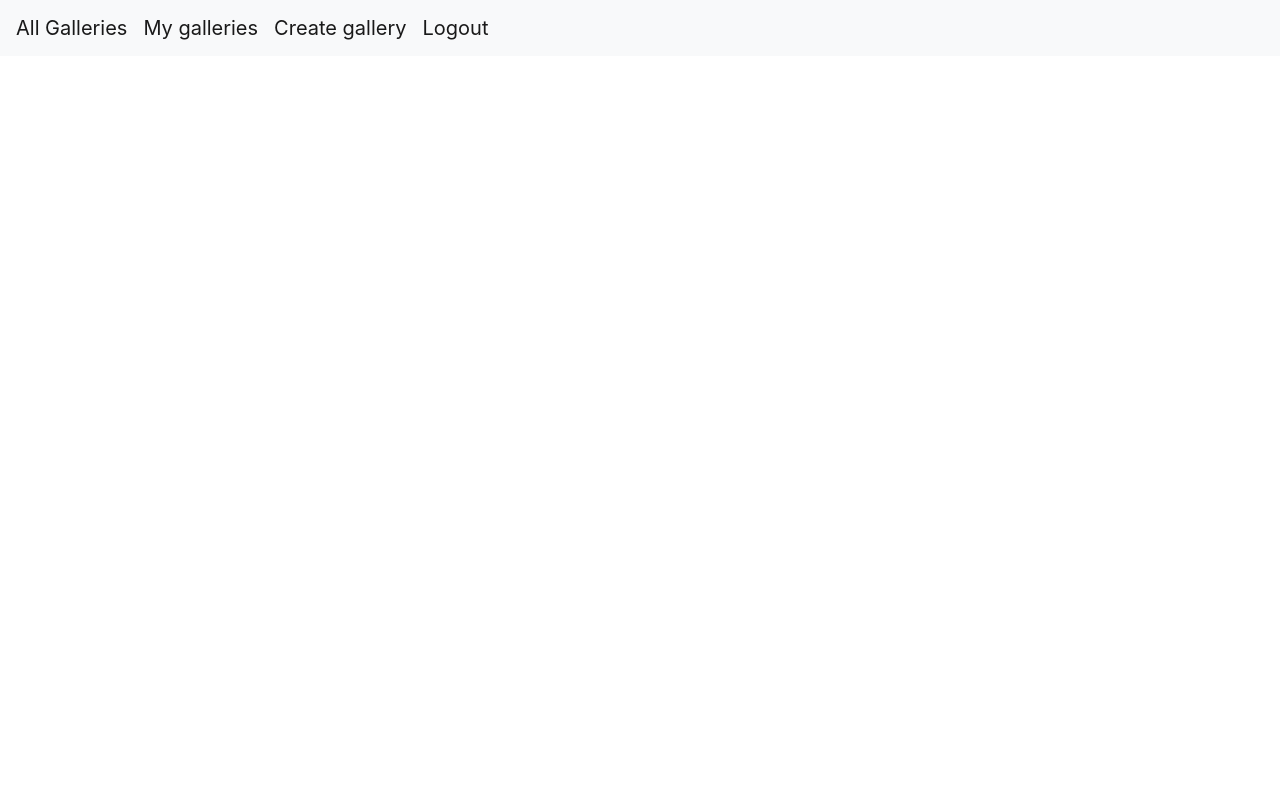
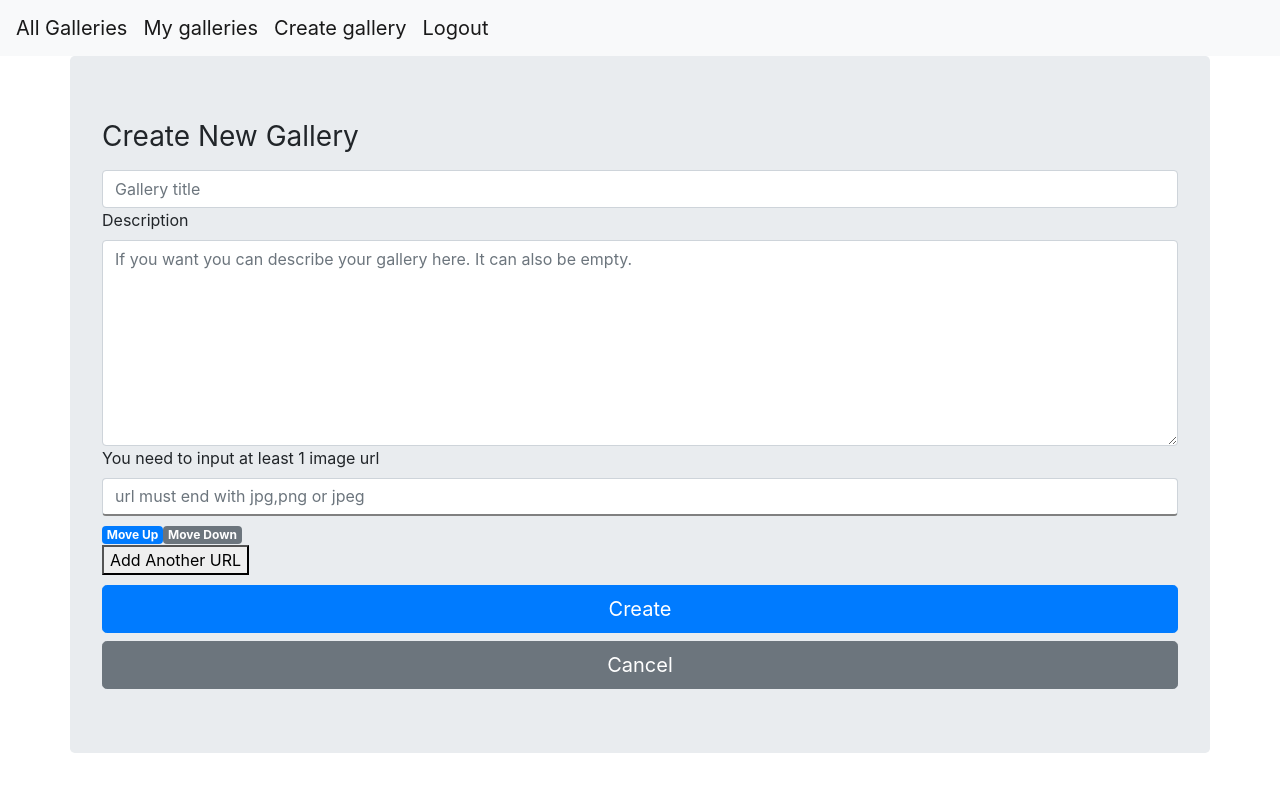
Before and after one commit to petarkaranovic/zavrsni_galleries_app, a Vue app: page /create in a window 1280 px wide. Shown: the top 792 px of the page. Built offline with nearby package versions, Linux system fonts and the light colour scheme; sample sign-in values are in the browser's storage.

Commit message:
Create gallery vue added

```diff
--- /dev/null
+++ b/src/components/galleriesViews/CreateGallery.vue
@@ -0,0 +1,132 @@
+<template>
+<div class="container jumbotron">
+  <form @submit.prevent="createGallery" class="form-signin">
+    <h1 class="h3 mb-3 font-weight-normal">Create New Gallery</h1>
+    <label for="inputGalleryTitle" class="sr-only">Title of the Gallery</label>
+    <input
+      v-model="title"
+      type="text"
+      id="inputGalleryTitle"
+      class="form-control"
+      placeholder="Gallery title"
+      required
+      minlength="2"
+      maxlength="255"
+    >
+     <div v-if="errors">
+        <error-form v-if="errors.title">{{errors.title[0]}}</error-form>
+      </div>
+
+    <label for="inputDescription">Description</label>
+    <textarea
+      id="inputDescription"
+      class="form-control"
+      rows="8" cols="80"
+      v-model="description"
+      placeholder="If you want you can describe your gallery here. It can also be empty.">
+    </textarea>
+     <div v-if="errors">
+        <error-form v-if="errors.description">{{errors.description[0]}}</error-form>
+      </div>
+
+    <div class="imgUrlContainer">
+      <label>You need to input at least 1 image url</label>
+      <span id="imgSpan" v-for="(num, key) in counter" :key="key">
+        <input
+          v-model="images[key].url"
+          type="url"
+          id="inputImageUrl"
+          class="form-control"
+          required
+          placeholder="url must end with jpg,png or jpeg"
+          pattern="https?://.+(png|jpg|jpeg)"
+          title="Url must end with jpg,png or jpeg"
+        />
+     <div v-if="errors">
+        <error-form v-if="errors.images">At least one image is required</error-form>
+        <error-form v-if="errors[`images.${key}.url`]">Invalid format</error-form>
+      </div>
+
+        <a v-show="num > 1" @click.prevent="removeInput(key)" class="badge badge-danger" href="#">Remove</a>
+        <div>
+          <a @click.prevent="moveInputUp(key)" class="badge badge-primary" href="#">Move Up</a>
+          <a @click.prevent="moveInputDown(key)" class="badge badge-secondary" href="#">Move Down</a>
+        </div>
+      </span>
+    </div>
+    <button @click="createInput" id="addField" type="button" class="outline-secondary" >Add Another URL</button>
+    <span>
+      <button class="btn btn-lg btn-primary btn-block" type="submit">Create</button>
+      <button @click="cancel" class="btn btn-lg btn-secondary btn-block" type="button">Cancel</button>
+    </span>
+  </form>
+</div>
+</template>
+
+<script>
+import galleryService from "@/utils/services/gallery-service";
+import ErrorForm from "@/components/partials/ErrorForm";
+export default {
+    components:{
+        ErrorForm
+    },
+    data(){
+        return{
+            title:'',
+            description:'',
+            images:[
+                {url:''}
+            ],
+            counter:1,
+            errors:null,
+        }
+    },
+    methods:{
+        createGallery(){
+            galleryService.create({
+                title:this.title,
+                description:this.description,
+                images:this.images
+            })
+            .then(()=> this.$router.push({name:'my-galleries'}))
+            .catch(errors=>{
+                this.errors=errors.response.data.errors
+            })
+        },
+        cancel(){
+            this.$router.push({name:'my-galleries'});
+        },
+        createInput(){
+            this.counter++
+            this.images.push({url:''})
+        },
+        removeInput(key){
+            this.counter--
+            this.images.splice(key,1)
+        },
+        moveInputUp(key){
+            if(key){
+                this.images.splice(key - 1, 0, this.images.splice(key,1)[0])
+            }
+        },
+        moveInputDown(key){
+            if(key!=this.range-1){
+                this.images.splice(key + 1, 0, this.images.splice(key,1)[0])
+            }
+        },
+    }
+}
+</script>
+
+<style scoped>
+  #addField {
+    margin-bottom: 10px
+  }
+  #inputImageUrl {
+    margin-bottom: 5px;
+    border-bottom: 2px solid grey
+  }
+  #imgSpan {
+    border-bottom: 1px solid black
+  }
+</style>
--- a/src/router.js
+++ b/src/router.js
@@ -7,6 +7,7 @@
 import SingleGallery from "@/components/galleriesViews/SingleGallery";
 import MyGalleries from "@/components/galleriesViews/MyGalleries";
 import EditGallery from "@/components/galleriesViews/EditGallery";
+import CreateGallery from '@/components/galleriesViews/CreateGallery';
 
 Vue.use(VueRouter);
 
@@ -43,6 +44,7 @@
   {
     path: "/create",
     name: "create-gallery",
+    component: CreateGallery,
     meta: {
       auth: true
     }
```
